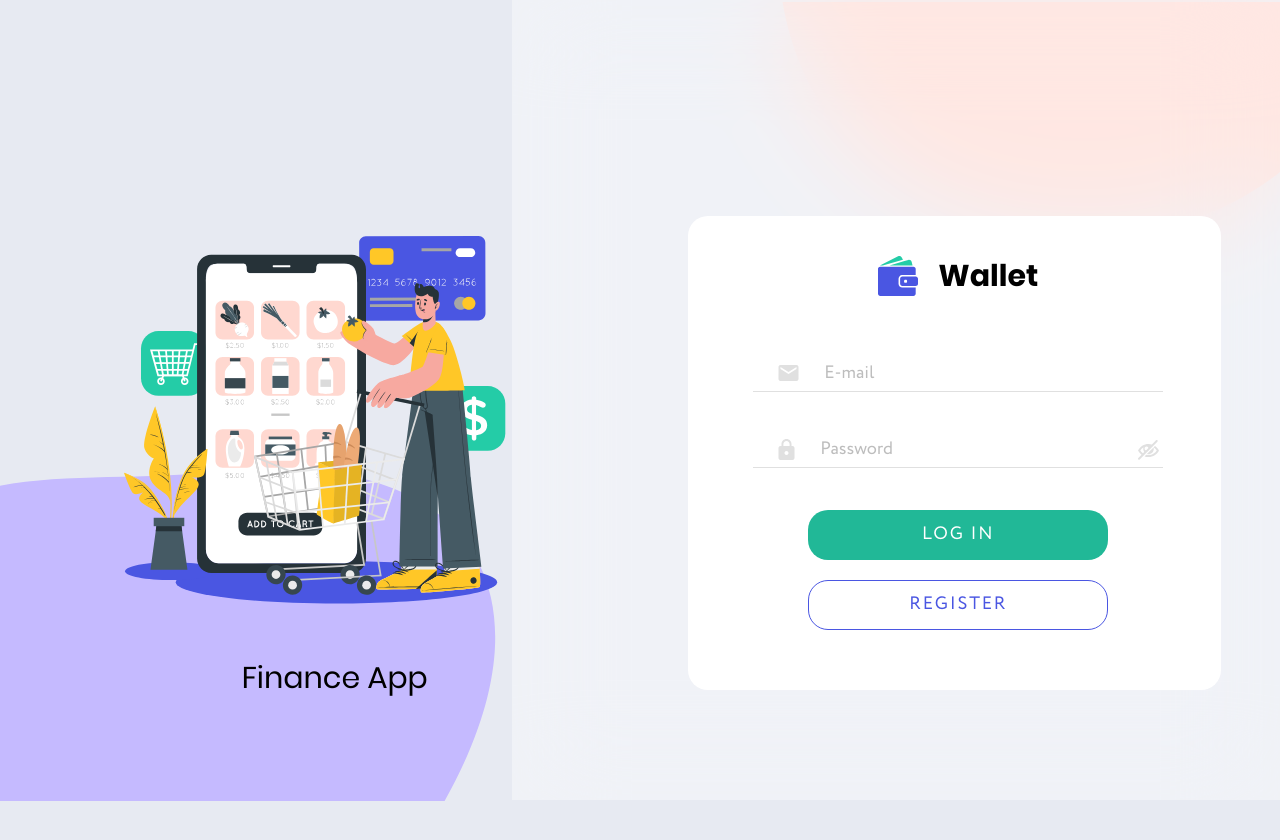
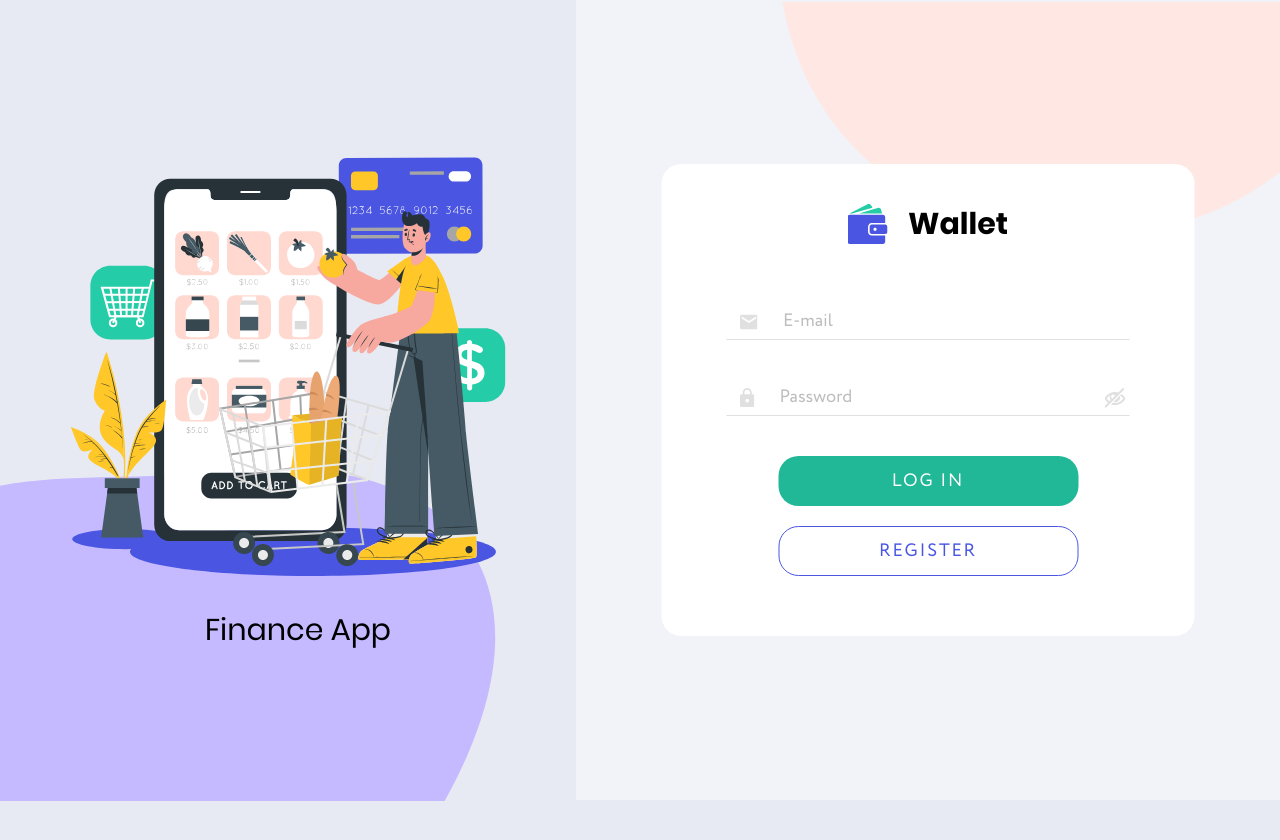
Before and after one commit to DanilMishchenko/wallet-app-frontend, a React (Create React App) app: page /login in a window 1280 px wide. Shown: the top 840 px of the page. After the commit the page ends 802 px from the top, so only its background shows below. Built offline with nearby package versions, Linux system fonts and the light colour scheme.

Commit message:
fix-styled-login

```diff
--- a/src/components/LoginForm/LoginForm.jsx
+++ b/src/components/LoginForm/LoginForm.jsx
@@ -73,6 +73,7 @@ export const LoginForm = () => {
         <Img src={loginImage} alt="boy and phone" />
         <Title>Finance App</Title>
       </ImageBox>
+      <FormBackgraund>
         <FormWrapper>
           <LogoWrapper>
             <Logo src={logo} alt="logo" />
@@ -135,7 +136,7 @@ export const LoginForm = () => {
             </NavLink>
           </ButtonDiv>
         </FormWrapper>
-      <FormBackgraund />
+      </FormBackgraund>
     </Wrapper>
   );
 };
--- a/src/components/LoginForm/LoginForm.styled.jsx
+++ b/src/components/LoginForm/LoginForm.styled.jsx
@@ -4,6 +4,7 @@ export const Wrapper = styled.div`
   @media screen and (min-width: 1280px) {
     position: relative;
     display: flex;
+    height: 100vh;
     flex-direction: row;
     justify-content: center;
     align-items: center;
@@ -13,16 +14,17 @@ export const Wrapper = styled.div`
 export const ImageBox = styled.div`
   display: none;
   @media (min-width: 768px) {
-    margin: 60px auto;
+    margin: 60px auto 50px;
     display: flex;
     justify-content: center;
     align-items: center;
   }
   @media screen and (min-width: 1280px) {
-    width: 40%;
+    display: flex;
+    width: 45%;
     flex-direction: column;
     justify-content: start;
-    padding: 150px 65px;
+    padding: 120px 65px;
   }
 `;
 
@@ -35,10 +37,11 @@ export const Img = styled.img`
   }
 `;
 export const Title = styled.h2`
-  margin-left: 40px;
+  margin-left: 20px;
   font-family: Poppins;
   font-size: 30px;
   font-weight: 400;
+  line-height: 1.5;
   @media screen and (min-width: 1280px) {
     margin-top: 31px;
   }
@@ -46,38 +49,40 @@ export const Title = styled.h2`
 
 export const FormBackgraund = styled.div`
   @media screen and (min-width: 1280px) {
-    position: absolute;
+    position: relative;
     top: 0;
     right: 0;
-    width: 60%;
+    width: 55%;
     height: 100vh;
     background: rgba(255, 255, 255, 0.4);
-    backdrop-filter: blur(50px);
   }
 `;
 
 export const FormWrapper = styled.div`
+  height: 100vh;
   background-color: var(--primary-text);
 
-  @media screen and (min-width: 320px) {
-    margin: 0 auto;
-    padding-top: 110px;
-    padding-left: 20px;
-    padding-right: 20px;
-    width: 320px;
-    min-height: 568px;
-  }
+  margin: 0 auto;
+  padding-top: 110px;
+  padding-left: 20px;
+  padding-right: 20px;
+  width: auto;
+  min-height: 568px;
+
   @media screen and (min-width: 768px) {
-    padding-top: 40px;
-    padding-left: 65px;
-    padding-right: 58px;
-    padding-bottom: 40px;
+    padding: 40px 65px;
     width: 533px;
+    height: auto;
     min-height: 468px;
     border-radius: 20px;
   }
+
   @media screen and (min-width: 1280px) {
-    z-index: 999;
+    position: relative;
+    top: 50%;
+    left: 50%;
+    margin: 0;
+    transform: translate(-50%, -50%);
   }
 `;
 
@@ -112,14 +117,11 @@ export const LogoTitle = styled.h2`
 
 export const InputForm = styled.div`
   position: relative;
-  margin-top: 60px;
+  max-width: 300px;
+  margin: 60px auto 0;
 
-  @media screen and (min-width: 320px) {
-    margin-bottom: 40px;
-  }
-
-  @media screen and (min-width: 768px) {
-    margin-bottom: 42px;
+  @media (min-width: 768px) {
+    max-width: 410px;
   }
 `;
 
--- a/src/components/PrimaryButton/PrimaryButton.styled.jsx
+++ b/src/components/PrimaryButton/PrimaryButton.styled.jsx
@@ -2,7 +2,7 @@ import styled from 'styled-components';
 
 export const Button = styled.button`
   display: block;
-  min-width: 230px;
+  min-width: 280px;
   height: 50px;
   margin-left: auto;
   margin-right: auto;
--- a/src/components/SecondaryButton/SecondaryButton.styled.jsx
+++ b/src/components/SecondaryButton/SecondaryButton.styled.jsx
@@ -2,7 +2,7 @@ import styled from 'styled-components';
 
 export const Button = styled.button`
   display: block;
-  min-width: 230px;
+  min-width: 280px;
   height: 50px;
   background-color: var(--primary-text);
   border: 1px solid var(--blue);
--- a/src/components/TextInput/TextInput.styled.jsx
+++ b/src/components/TextInput/TextInput.styled.jsx
@@ -3,11 +3,10 @@ import styled from 'styled-components';
 export const Label = styled.label`
   display: flex;
   align-items: center;
-  padding-left: 25px;
+  padding-left: 12.5px;
   border-bottom: 1px solid #e0e0e0;
   color: #bdbdbd;
-  /* margin-bottom: 25px; */
-  margin-top: 40px;
+  margin-bottom: 40px;
 `;
 
 export const Input = styled.input`
@@ -24,7 +23,7 @@ export const Input = styled.input`
     color: var(--secondary);
   }
 
-  @media screen and (min-width: $TabletWidth) {
-    width: 409px;
+  @media screen and (min-width: 768px) {
+    width: 410px;
   }
 `;
--- a/src/stylesheet/GlobalStyle.styled.jsx
+++ b/src/stylesheet/GlobalStyle.styled.jsx
@@ -17,6 +17,7 @@ export const GlobalStyle = createGlobalStyle`
   --light-gray: #e0e0e0;
   --grey-balance: #a6a6a6;
   --background-color: #E7EAF2;
+  height: 100vh;
 }
 
 @font-face {
```
Lines whose indentation alone changed are shown as unchanged.
